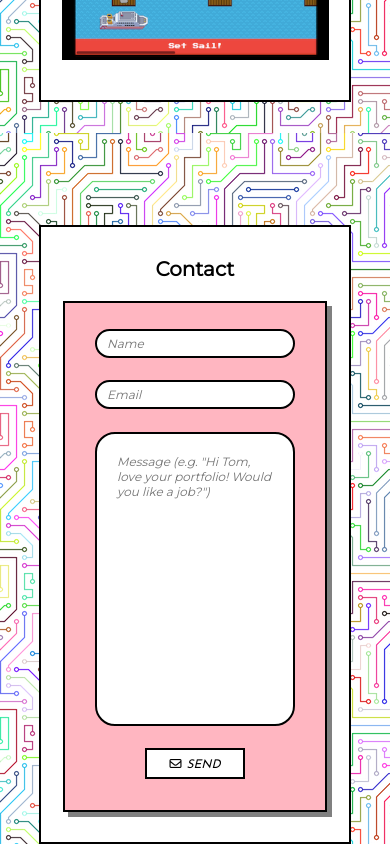
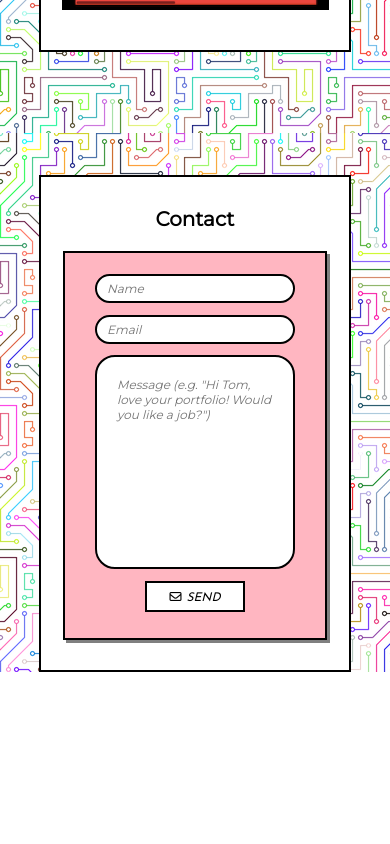
Before and after one commit to scented-wiring/portfolio, a React (Create React App) app: page / in a window 390 px wide. Shown: the part 3067-3911 px from the top of the page. After the commit the page ends 3739 px from the top, so only its background shows below. Built offline with nearby package versions, Linux system fonts and the light colour scheme.

Commit message:
styling touch up

```diff
--- a/src/components/Contact.js
+++ b/src/components/Contact.js
@@ -52,6 +52,7 @@ const Contact = () => {
       <div className="box">
         <div className="heading">
           <h1>Contact</h1>
+        </div>
         <RollInWhenVisible>
           <form id="contact-form" onSubmit={handleSubmit}>
             <input
@@ -90,7 +91,6 @@ const Contact = () => {
         </RollInWhenVisible>
       </div>
     </div>
-    </div>
   );
 };
 
--- a/src/index.css
+++ b/src/index.css
@@ -56,6 +56,10 @@ p {
 
   p {
     font-size: 18px;
+  }
+
+  .beautify-body {
+    background-size: 250px 250px;
   }
 }
 
--- a/src/styles/About.css
+++ b/src/styles/About.css
@@ -49,4 +49,8 @@ i {
   #About {
     height: 130px;
   }
+
+  #tom {
+    width: 80px;
+  }
 }
--- a/src/styles/Contact.css
+++ b/src/styles/Contact.css
@@ -8,7 +8,7 @@
   justify-content: space-around;
   height: 472px;
   width: 400px;
-  margin-top: 20px;
+  margin: 20px auto 0 auto;
   padding: 15px 30px 20px 30px;
   display: flex;
   flex-direction: column;
@@ -78,11 +78,17 @@ button:focus {
 @media only screen and (max-width: 500px) {
   #contact-form {
     width: 200px;
+    height: 350px;
+    box-shadow: 3px 3px gray;
   }
 
   input,
   textarea {
     font-size: 12px;
+  }
+
+  textarea {
+    height: 170px;
   }
 
   button {
@@ -96,10 +102,9 @@ button:focus {
 @media only screen and (max-width: 360px) {
   #contact-form {
     padding: 15px 10px 20px 10px;
-    display: flex;
-    flex-direction: column;
-    background: lightpink;
-    border: 2px solid black;
-    box-shadow: 5px 5px gray;
+  }
+
+  textarea {
+    height: 170px;
   }
 }
```
Also changed, not shown: 1 other file (tests, documents, lock files or other folders). Lines whose indentation alone changed are shown as unchanged.
